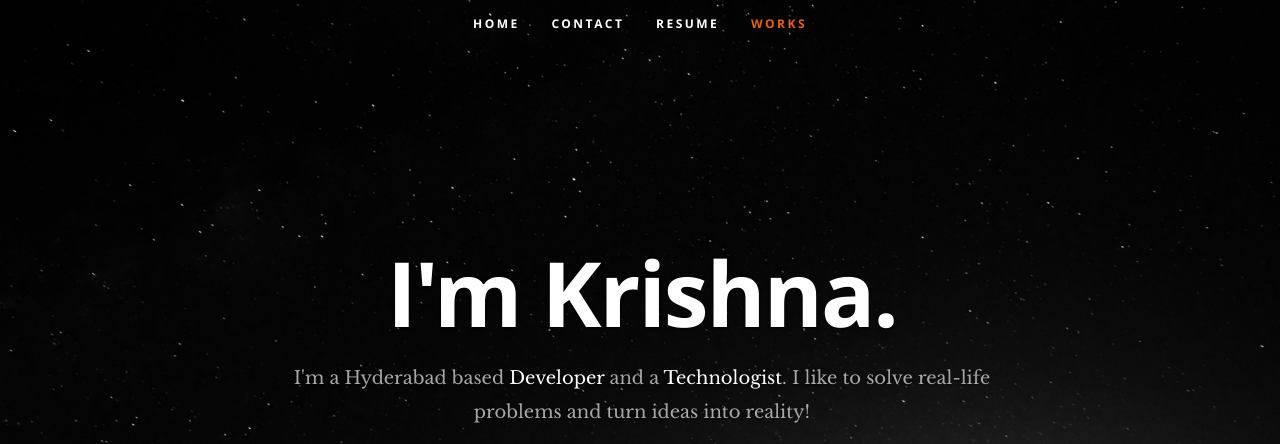
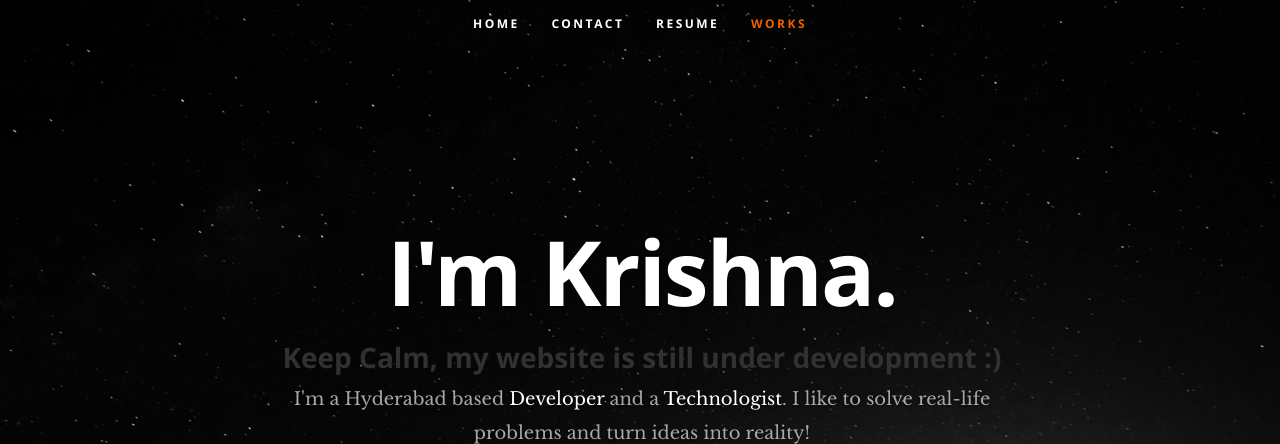
Before and after one commit to KriAga/KrishnaAga.github.io, a plain HTML site: page index.html in a window 1280 px wide. Shown: the top 444 px of the page. Drawn offline with nearby package versions, Linux system fonts and the light colour scheme.

Commit message:
adding to keep calm

```diff
--- a/index.html
+++ b/index.html
@@ -57,6 +57,7 @@
          <div class="row banner">
             <div class="banner-text">
                <h1 class="responsive-headline">I'm Krishna.</h1>
+               <h2>Keep Calm, my website is still under development :)</h2>
                <h3>I'm a Hyderabad based <span>Developer</span> and a <span>Technologist</span>. I like to solve real-life problems and turn ideas into reality!</h3>
                   <hr/>
                   <ul class="social">
```
